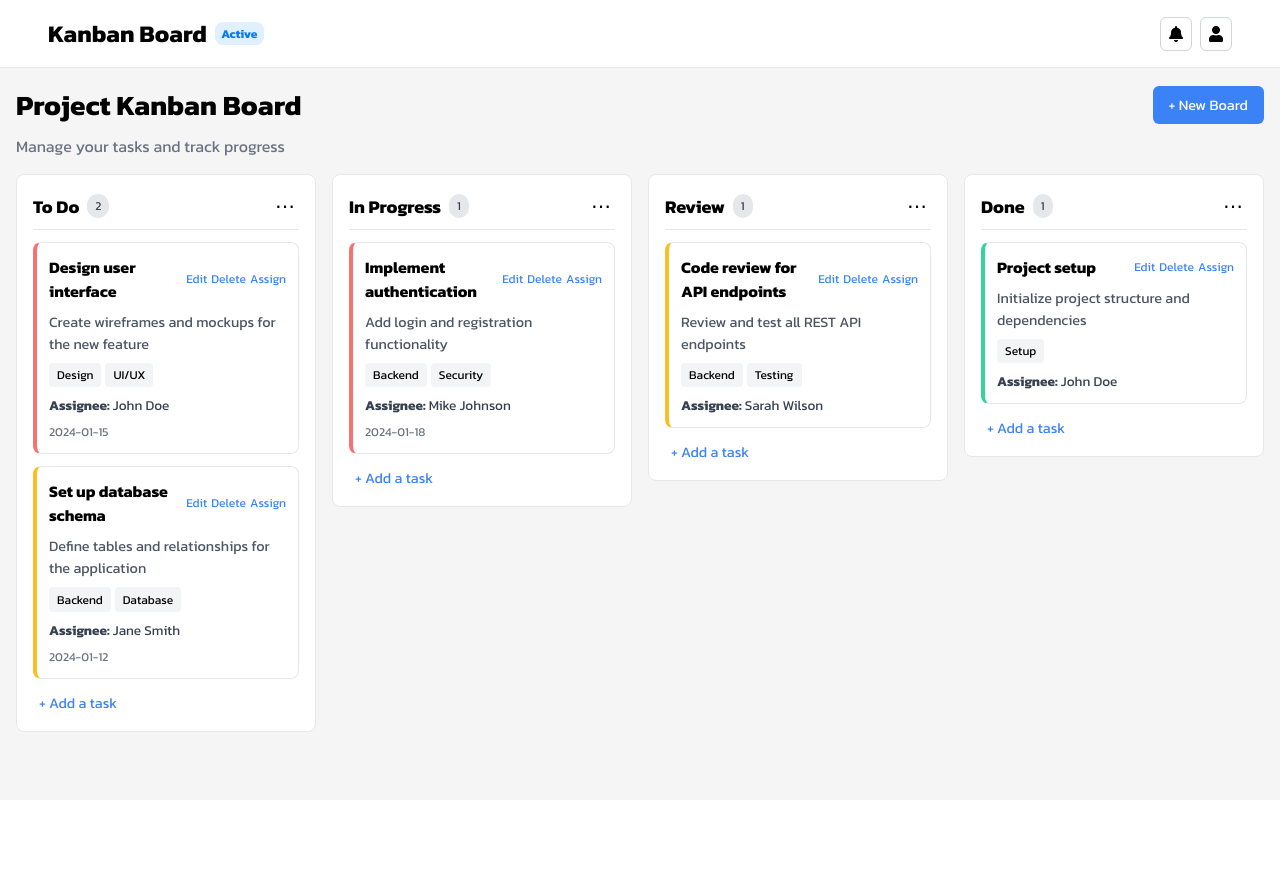
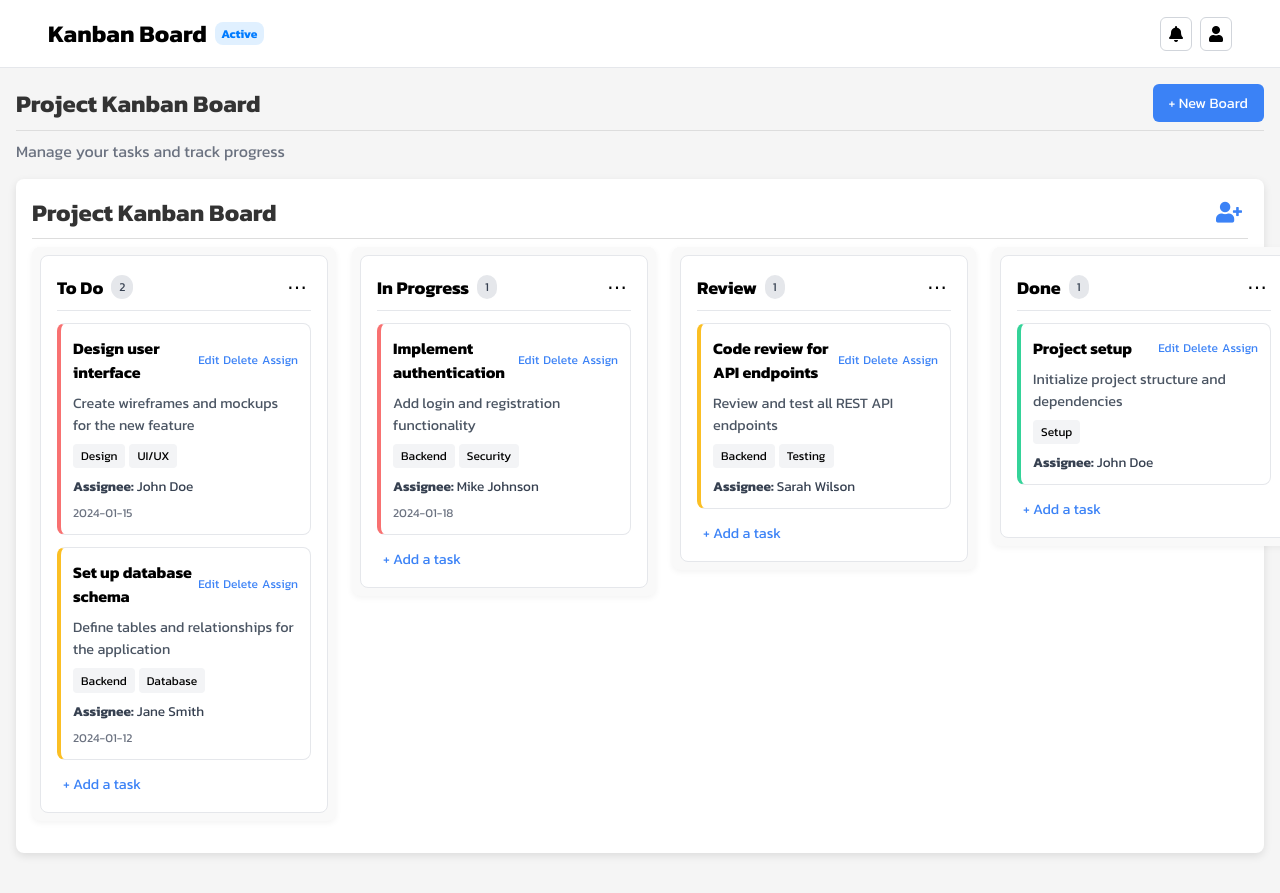
Before and after one commit to sareefhub/Kanban-Board, a React (Create React App) app in the folder client/: page / in a window 1280 px wide. Before the commit the page ends 800 px from the top, so only its background shows below. Built offline with nearby package versions, Linux system fonts and the light colour scheme; no server answers.

Commit message:
Fix Client

```diff
--- a/client/src/api/auth.ts
+++ b/client/src/api/auth.ts
@@ -1,5 +1,5 @@
-import axios from 'axios';
-import API_BASE_URL from '../config/apiConfig';
+// src/api/auth.ts
+import { api } from './client';
 
 export interface RegisterData {
   username: string;
@@ -14,9 +14,7 @@ export interface LoginData {
 
 export async function registerUser(data: RegisterData) {
   try {
-    const response = await axios.post(`${API_BASE_URL}/auth/register`, data, {
-      headers: { 'Content-Type': 'application/json' },
-    });
+    const response = await api.post('/auth/register', data);
     return response.data;
   } catch (error: any) {
     throw new Error(error.response?.data?.message || 'Register failed');
@@ -29,7 +27,7 @@ export async function loginUser(data: LoginData) {
     params.append('username', data.username);
     params.append('password', data.password);
 
-    const response = await axios.post(`${API_BASE_URL}/auth/login`, params, {
+    const response = await api.post('/auth/login', params, {
       headers: { 'Content-Type': 'application/x-www-form-urlencoded' },
     });
 
--- a/client/src/api/client.ts
+++ b/client/src/api/client.ts
@@ -1,6 +1,13 @@
 import axios from 'axios';
 
 export const api = axios.create({
-  baseURL: '/api',
-  headers: { 'Content-Type': 'application/json' },
+  baseURL: 'http://localhost:8000',
 });
+
+api.interceptors.request.use(config => {
+  const token = localStorage.getItem('access_token');
+  if (token && config.headers) {
+    config.headers.Authorization = `Bearer ${token}`;
+  }
+  return config;
+});
--- a/client/src/components/KanbanBoard/KanbanBoard.css
+++ b/client/src/components/KanbanBoard/KanbanBoard.css
@@ -1,12 +1,51 @@
+.kanban-board-container {
+  background-color: #fff;
+  border-radius: 0.5rem;
+  padding: 1rem;
+  box-shadow: 0 3px 8px rgba(0,0,0,0.1);
+  margin-bottom: 1.5rem;
+}
+
+.board-header {
+  display: flex;
+  justify-content: space-between;
+  align-items: center;
+  margin-bottom: 1rem;
+  border-bottom: 1px solid #ddd;
+  padding-bottom: 0.5rem;
+}
+
+.board-header h2 {
+  margin: 0;
+  font-size: 1.5rem;
+  color: #333;
+}
+
+.invite-btn {
+  background: transparent;
+  border: none;
+  cursor: pointer;
+  color: #3b82f6;
+  font-size: 1.3rem;
+  transition: color 0.2s ease;
+}
+
+.invite-btn:hover {
+  color: #2563eb;
+}
+
 .board {
   display: flex;
   gap: 1rem;
   align-items: flex-start;
-  overflow-x: auto;
-  background-color: #f5f5f5;
-  border-radius: 0.5rem;
+  padding-bottom: 1rem;
 }
 
 .board-column-wrapper {
-  flex: 1 1 18rem;
+  flex: 0 0 18rem;
+  background-color: #f9f9f9;
+  border-radius: 0.5rem;
+  padding: 0.5rem;
+  box-shadow: 0 2px 6px rgba(0,0,0,0.05);
+  max-height: 80vh;
 }
--- a/client/src/components/KanbanBoard/KanbanBoard.tsx
+++ b/client/src/components/KanbanBoard/KanbanBoard.tsx
@@ -6,9 +6,11 @@ import './KanbanBoard.css';
 interface Props {
   columns: Column[];
   setColumns: React.Dispatch<React.SetStateAction<Column[]>>;
+  boardTitle: string;
+  onInvite: () => void;
 }
 
-const KanbanBoard: React.FC<Props> = ({ columns, setColumns }) => {
+const KanbanBoard: React.FC<Props> = ({ columns, setColumns, boardTitle, onInvite }) => {
   const onDragEnd = (result: DropResult) => {
     const { source, destination } = result;
     if (!destination) return;
@@ -42,6 +44,14 @@ const KanbanBoard: React.FC<Props> = ({ columns, setColumns }) => {
   };
 
   return (
+    <div className="kanban-board-container">
+      <div className="board-header">
+        <h2>{boardTitle}</h2>
+        <button className="invite-btn" onClick={onInvite} title="Invite member">
+          <i className="fas fa-user-plus"></i>
+        </button>
+      </div>
+
       <DragDropContext onDragEnd={onDragEnd}>
         <div className="board">
           {columns.map(col => (
@@ -60,6 +70,7 @@ const KanbanBoard: React.FC<Props> = ({ columns, setColumns }) => {
           ))}
         </div>
       </DragDropContext>
+    </div>
   );
 };
 
--- a/client/src/components/KanbanColumn/KanbanColumn.css
+++ b/client/src/components/KanbanColumn/KanbanColumn.css
@@ -76,7 +76,6 @@
   display: flex;
   flex-direction: column;
   gap: 0.75rem;
-  overflow-y: auto;
 }
 
 .add-task {
--- a/client/src/components/KanbanColumn/KanbanColumn.tsx
+++ b/client/src/components/KanbanColumn/KanbanColumn.tsx
@@ -62,9 +62,6 @@ const KanbanColumn: React.FC<{ column: Column }> = ({ column }) => {
           <button className="menu-btn" onClick={() => setMenuOpen(o => !o)}>⋯</button>
           {menuOpen && (
             <ul className="menu-list">
-              <li className="menu-item invite" onClick={() => alert('Invite Members')}>
-                Invite Members
-              </li>
               <li className="menu-item edit" onClick={() => alert('Edit Column')}>
                 Edit Column
               </li>
--- a/client/src/config/apiConfig.ts
+++ /dev/null
@@ -1,2 +0,0 @@
-const API_BASE_URL = process.env.REACT_APP_API_URL || 'http://localhost:8000';
-export default API_BASE_URL;
--- a/client/src/pages/KanbanBoardPage/KanbanBoardPage.css
+++ b/client/src/pages/KanbanBoardPage/KanbanBoardPage.css
@@ -7,7 +7,6 @@
 .board-content {
   flex: 1;
   padding: 1rem;
-  overflow: auto;
   background-color: #f5f5f5;
 }
 
--- a/client/src/pages/KanbanBoardPage/KanbanBoardPage.tsx
+++ b/client/src/pages/KanbanBoardPage/KanbanBoardPage.tsx
@@ -4,23 +4,27 @@ import AuthModal from '../../components/AuthModal/AuthModal';
 import KanbanBoard from '../../components/KanbanBoard/KanbanBoard';
 import { Column } from '../../components/KanbanColumn/KanbanColumn';
 import { initialColumns as mockColumns } from '../../data/mockKanbanData';
-import { useAuth } from '../../context/AuthContext';
 import './KanbanBoardPage.css';
 
 const KanbanBoardPage: React.FC = () => {
   const [showAuth, setShowAuth] = useState(false);
   const [columns, setColumns] = useState<Column[]>(mockColumns);
-  const { user, logout } = useAuth();
+
+  const handleNewBoard = () => {
+    console.log('Open create board modal');
+  };
+
+  const handleInvite = () => {
+    alert('Invite clicked');
+  };
 
   return (
     <div className="kanban-container">
       <Navbar
         boardTitle="Kanban Board"
         statusLabel="Active"
-        username={user?.username ?? null}
         onNotifyClick={() => console.log('Open notifications')}
         onSignIn={() => setShowAuth(true)}
-        onLogout={logout}
       />
 
       {showAuth && (
@@ -30,12 +34,17 @@ const KanbanBoardPage: React.FC = () => {
       <main className="board-content">
         <div className="board-header">
           <h2 className="board-title">Project Kanban Board</h2>
-          <button className="add-board-btn" onClick={() => console.log('Open create board modal')}>
+          <button className="add-board-btn" onClick={handleNewBoard}>
             + New Board
           </button>
         </div>
         <p className="board-subtitle">Manage your tasks and track progress</p>
-        <KanbanBoard columns={columns} setColumns={setColumns} />
+        <KanbanBoard
+          boardTitle="Project Kanban Board"
+          columns={columns}
+          setColumns={setColumns}
+          onInvite={handleInvite}
+        />
       </main>
     </div>
   );
```
Also changed, not shown: client/src/api/boards.ts (+28 -7 lines), client/src/api/columns.ts (added, +18 -0 lines), client/src/hooks/useBoards.ts (+6 -7 lines). Lines whose indentation alone changed are shown as unchanged.
